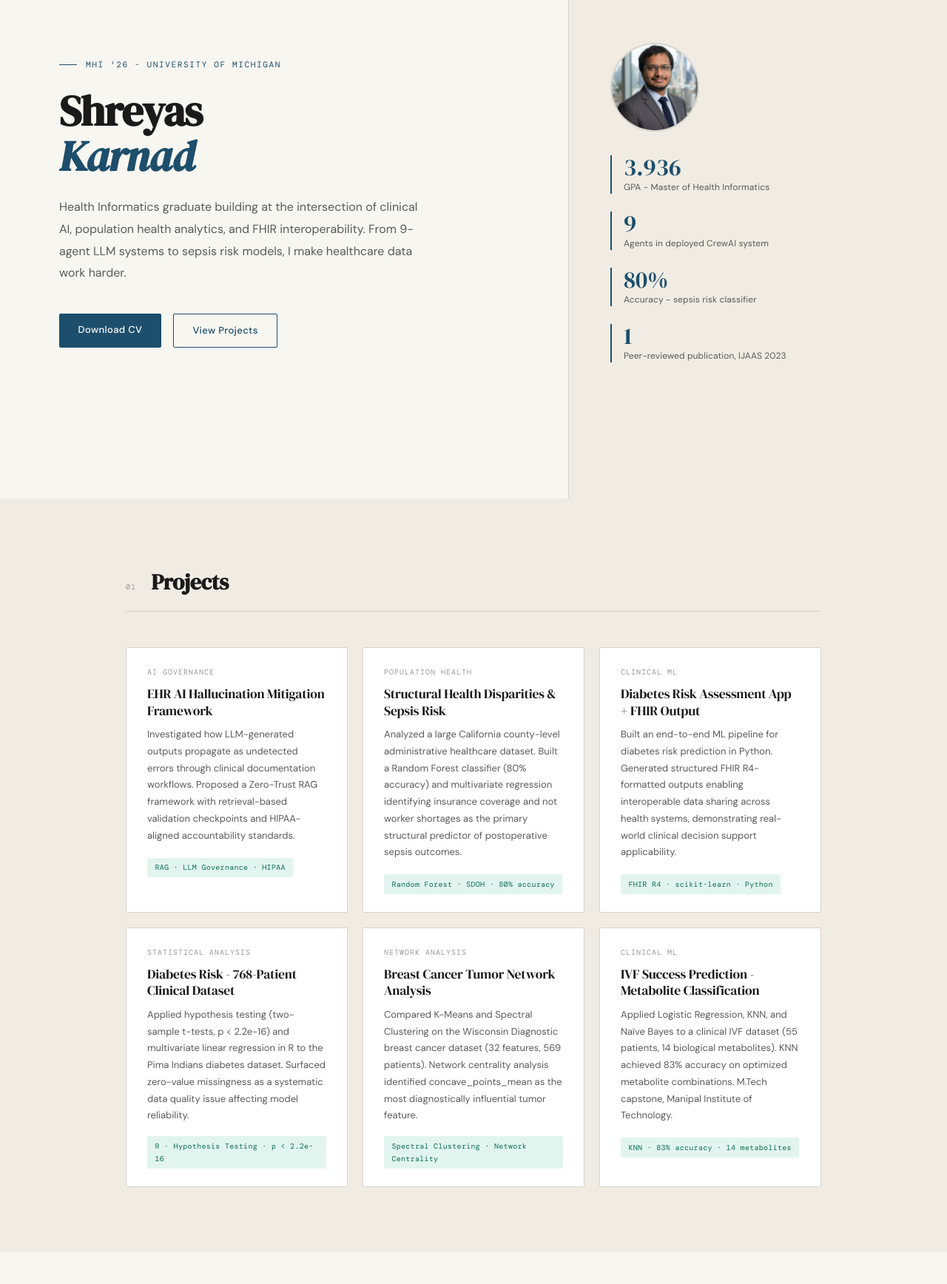
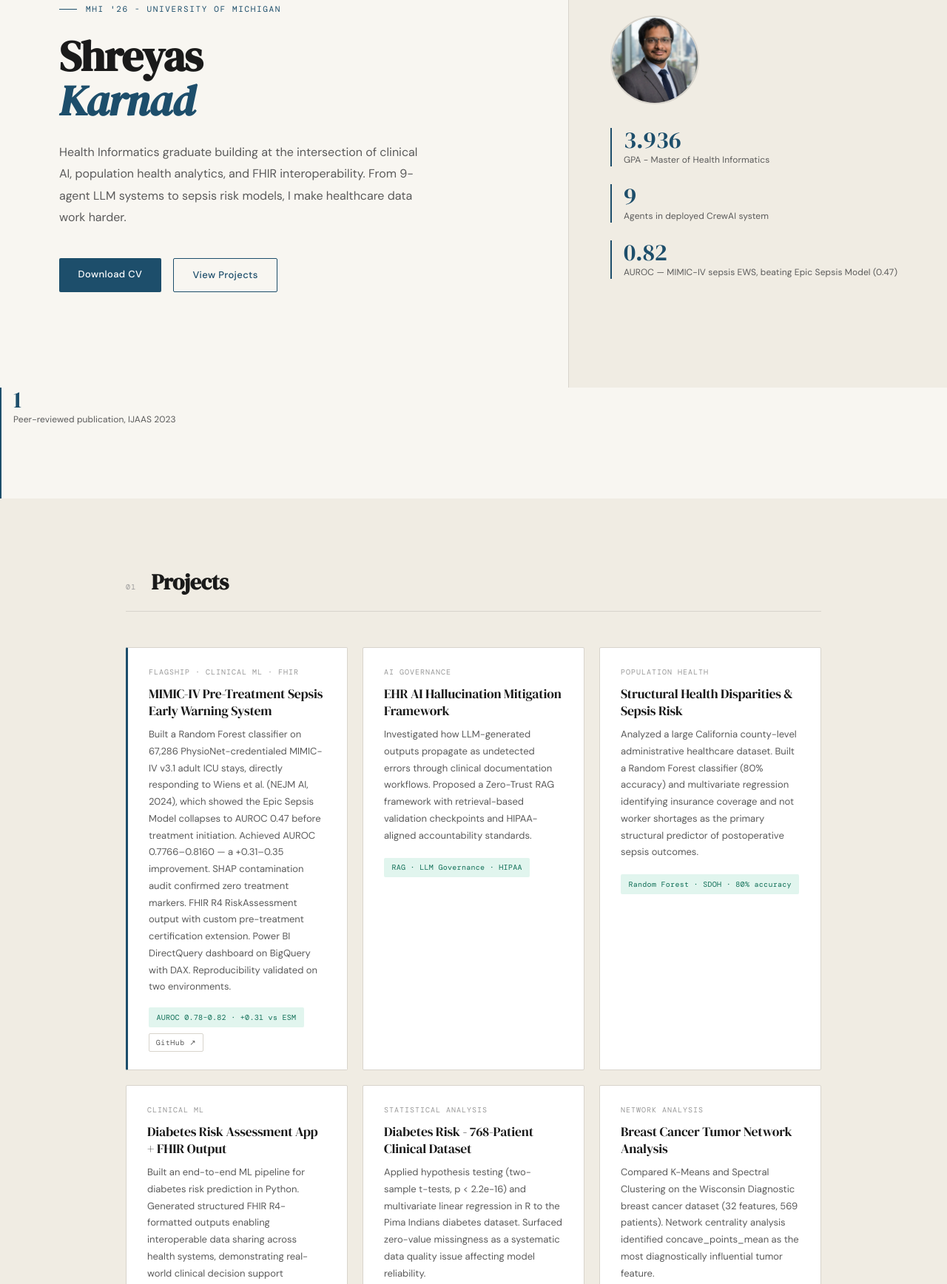
Before and after one commit to karnadsp/karnadsp.github.io, a plain HTML site: page index.html in a window 1280 px wide. Shown: the part 126-1862 px from the top of the page at 74% size. Drawn offline with nearby package versions, Linux system fonts and the light colour scheme.

Commit message:
Update project details and add new skills section

```diff
--- a/index.html
+++ b/index.html
@@ -605,8 +605,10 @@ footer p {
       <div class="stat-label">Agents in deployed CrewAI system</div>
     </div>
     <div class="stat-card">
-      <div class="stat-num">80%</div>
-      <div class="stat-label">Accuracy - sepsis risk classifier</div>
+      <div class="stat-num">0.82</div>
+      <div class="stat-label">AUROC — MIMIC-IV sepsis EWS, beating Epic Sepsis Model (0.47)</div>
+    </div>
+    </div>
     </div>
     <div class="stat-card">
       <div class="stat-num">1</div>
@@ -623,6 +625,22 @@ footer p {
       <h2>Projects</h2>
     </div>
     <div class="projects-grid">
+      <div class="project-card fade-in" style="border-left: 3px solid var(--accent);">
+        <div class="project-num">FLAGSHIP · CLINICAL ML · FHIR</div>
+        <div class="project-title">MIMIC-IV Pre-Treatment Sepsis Early Warning System</div>
+        <div class="project-desc">
+          Built a Random Forest classifier on 67,286 PhysioNet-credentialed MIMIC-IV v3.1 adult ICU stays, directly responding to Wiens et al. (NEJM AI, 2024), which showed the Epic Sepsis Model collapses to AUROC 0.47 before treatment initiation. Achieved AUROC 0.7766–0.8160 — a +0.31–0.35 improvement. SHAP contamination audit confirmed zero treatment markers. FHIR R4 RiskAssessment output with custom pre-treatment certification extension. Power BI DirectQuery dashboard on BigQuery with DAX. Reproducibility validated on two environments.
+        </div>
+        <div style="display:flex; gap:0.5rem; flex-wrap:wrap; align-items:center; margin-top:0.75rem;">
+          <span class="project-highlight">AUROC 0.78–0.82 · +0.31 vs ESM</span>
+          <a href="https://github.com/karnadsp/mimic-sepsis-ews" target="_blank"
+             style="font-family:'DM Mono',monospace; font-size:10px; color:var(--ink-muted);
+                    text-decoration:none; border:1px solid var(--rule); padding:0.2rem 0.55rem;
+                    border-radius:2px; letter-spacing:0.05em;">
+            GitHub ↗
+          </a>
+        </div>
+      </div>
       <div class="project-card fade-in">
         <div class="project-num">AI GOVERNANCE</div>
         <div class="project-title">EHR AI Hallucination Mitigation Framework</div>
@@ -873,7 +891,13 @@ footer p {
       <div class="skill-group fade-in">
         <div class="skill-group-title">Cloud / Tools</div>
         <ul class="skill-list">
-          <li>AWS S3</li><li>Git</li><li>VS Code</li><li>Fusion 360</li><li>MySQL</li><li>Excel</li>
+          <li>AWS S3</li><li>Google BigQuery</li><li>Git</li><li>VS Code</li><li>Fusion 360</li><li>MySQL</li><li>Excel</li>
+        </ul>
+      </div>
+      <div class="skill-group fade-in">
+        <div class="skill-group-title">BI & Visualization</div>
+        <ul class="skill-list">
+          <li>Power BI Desktop</li><li>DirectQuery</li><li>DAX</li><li>SHAP</li><li>matplotlib</li><li>seaborn</li>
         </ul>
       </div>
     </div>
```
